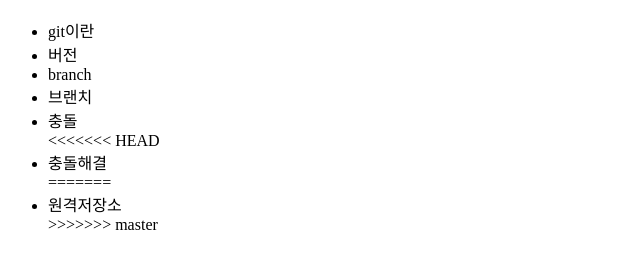
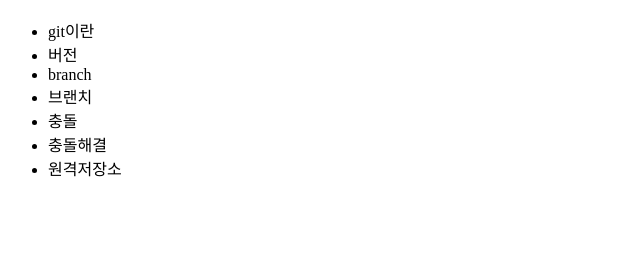
Before and after one commit to Jinsung-Yang/SourceTree, a plain HTML site: page index.html in a window 1280 px wide. Shown: the part 48-316 px from the top of the page, without its empty margins (0-640 px from the left). Drawn offline with Linux system fonts and the light colour scheme.

Commit message:
인코딩 설정추가

```diff
--- a/index.html
+++ b/index.html
@@ -2,6 +2,7 @@
 
 <body>
     <header>
+        <meta charset="UTF-8"/>
         <h1>git</h1>
     </header>
     <ul>
@@ -10,11 +11,8 @@
         <li>branch</li>
         <li>브랜치</li>
         <li>충돌</li>
-<<<<<<< HEAD
         <li>충돌해결</li>
-=======
         <li>원격저장소</li>
->>>>>>> master
 
     </ul>
 
```
